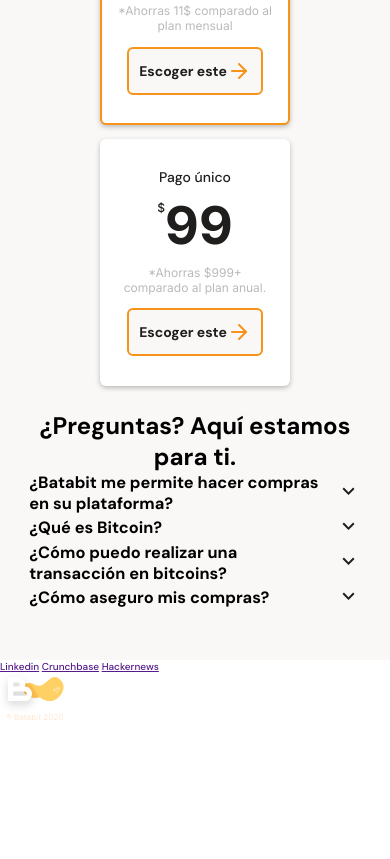
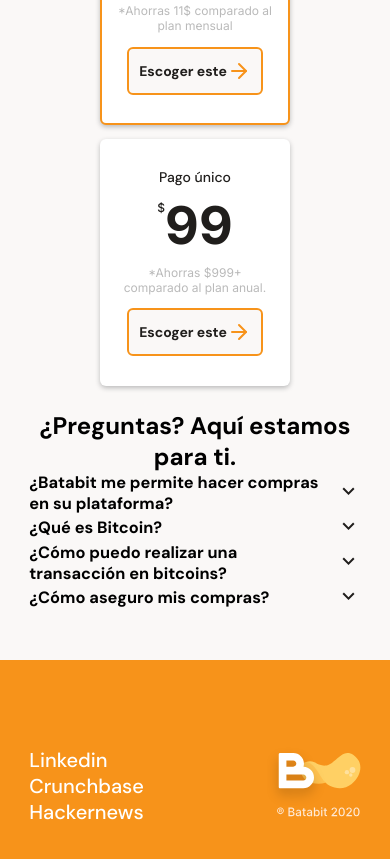
Before and after one commit to mistofjoy/batatabit, a website: page index.html in a window 390 px wide. Shown: the part 3051-3910 px from the top of the page. Before the commit the page ends 3780 px from the top, so only its background shows below. Drawn offline with Linux system fonts and the light colour scheme.

Commit message:
footer ready, breakpoints follow

```diff
--- a/index.html
+++ b/index.html
@@ -245,7 +245,7 @@
                 <a href="">Crunchbase</a>
                 <a href="">Hackernews</a>
             </section>
-            <figure>
+            <figure class="footer__logo">
                 <img
                     src="./assets/img/FooterLogo.svg"
                     alt="El logo de batatabit"
--- a/styles/mobile.css
+++ b/styles/mobile.css
@@ -479,3 +479,37 @@
 .plans__faq--pregunta span {
     transition: transform 0.5s ease;
 }
+
+/*FOOTER*/
+footer {
+    display: flex;
+    flex-flow: row nowrap;
+    justify-content: space-between;
+    align-items: center;
+    height: 30vh;
+    width: 100%;
+    padding: 0 7.5vw;
+    background-color: var(--bitcoin-orange);
+    color: var(--white);
+}
+
+.footer__links {
+    display: flex;
+    flex-direction: column;
+    justify-content: center;
+    align-items: flex-start;
+}
+
+.footer__links > a {
+    text-decoration: none;
+    color: var(--white);
+    font-size: 2rem;
+}
+
+.footer__logo {
+    height: 78px;
+}
+
+.footer__logo > img {
+    height: 100%;
+}
```
